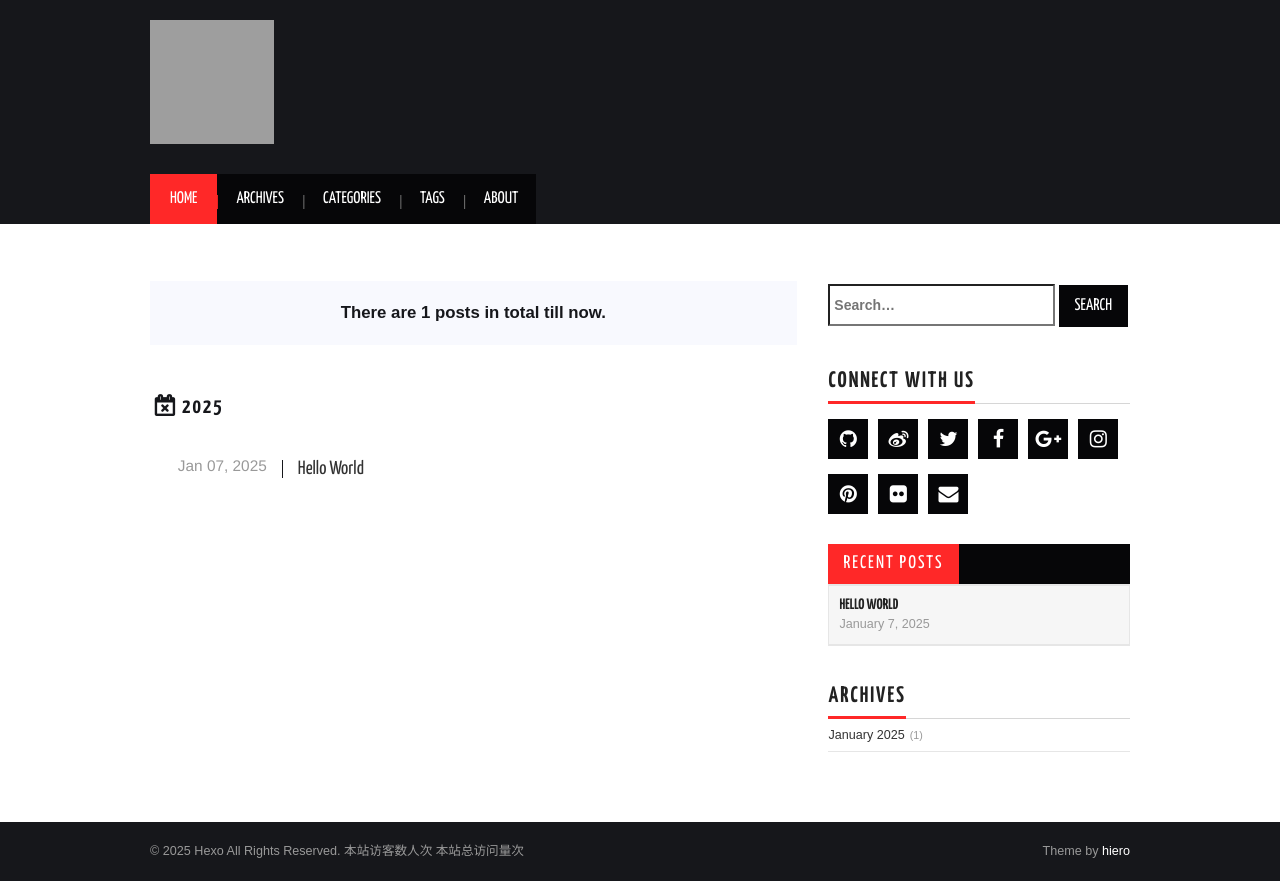
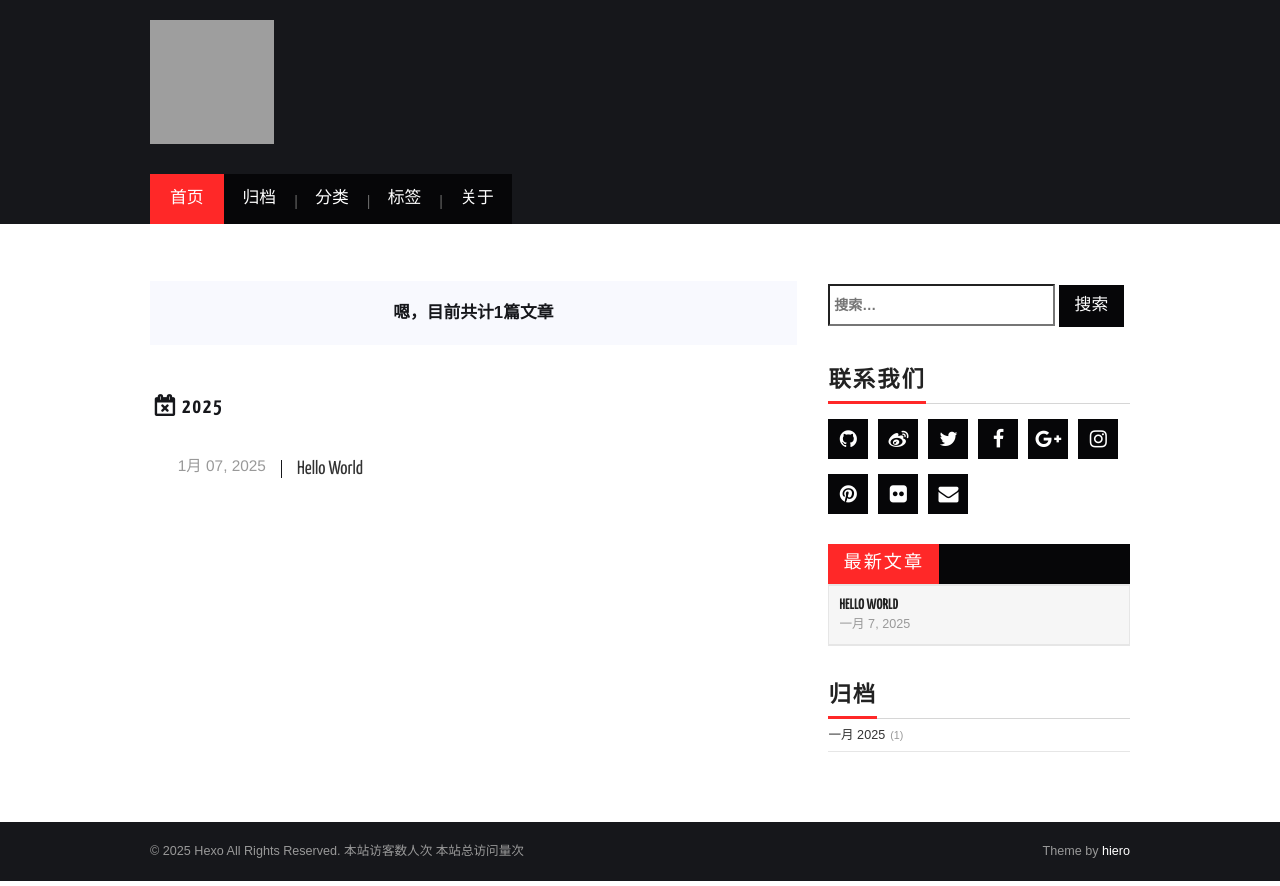
Before and after one commit to freak-guy/Telescopium, a plain HTML site: page archives/2025/01/index.html in a window 1280 px wide. Drawn offline with nearby package versions, Linux system fonts and the light colour scheme; some packages are replaced by stand-ins of ours; grey boxes are pictures that could not be loaded; a script that the page names is missing; a web font is replaced by a local one.

Commit message:
Site updated: 2025-02-18 09:51:42

```diff
--- a/archives/2025/01/index.html
+++ b/archives/2025/01/index.html
@@ -17,7 +17,7 @@
   <!-- PACE Progress Bar START -->
 
 
-  <title>archives: 2025/1 | Hexo</title>
+  <title>归档: 2025/1 | Hexo</title>
   <meta name="viewport" content="width=device-width, initial-scale=1, maximum-scale=1">
 
 
@@ -27,7 +27,7 @@
 <meta property="og:title" content="Hexo">
 <meta property="og:url" content="https://freak-guy.github.io/Telescopium/archives/2025/01/index.html">
 <meta property="og:site_name" content="Hexo">
-<meta property="og:locale" content="en_US">
+<meta property="og:locale" content="zh_CN">
 <meta property="article:author" content="John Doe">
 <meta name="twitter:card" content="summary">
 
@@ -80,15 +80,15 @@
 <script>
 var themeMenus = {};
 
-  themeMenus["/Telescopium/"] = "Home";
+  themeMenus["/Telescopium/"] = "首页";
 
-  themeMenus["/Telescopium/archives"] = "Archives";
+  themeMenus["/Telescopium/archives"] = "归档";
 
-  themeMenus["/Telescopium/categories"] = "Categories";
+  themeMenus["/Telescopium/categories"] = "分类";
 
-  themeMenus["/Telescopium/tags"] = "Tags";
+  themeMenus["/Telescopium/tags"] = "标签";
 
-  themeMenus["/Telescopium/about"] = "About";
+  themeMenus["/Telescopium/about"] = "关于";
 
 </script>
 
@@ -117,15 +117,15 @@ var themeMenus = {};
 
               <ul id="main-nav" class="nmenu sf-js-enabled">
 
-                      <li class="menu-item menu-item-type-custom menu-item-object-custom menu-item-home menu-item-1663"> <a class="" href="/Telescopium/">Home</a> </li>
+                      <li class="menu-item menu-item-type-custom menu-item-object-custom menu-item-home menu-item-1663"> <a class="" href="/Telescopium/">首页</a> </li>
 
-                      <li class="menu-item menu-item-type-custom menu-item-object-custom menu-item-home menu-item-1663"> <a class="" href="/Telescopium/archives">Archives</a> </li>
+                      <li class="menu-item menu-item-type-custom menu-item-object-custom menu-item-home menu-item-1663"> <a class="" href="/Telescopium/archives">归档</a> </li>
 
-                      <li class="menu-item menu-item-type-custom menu-item-object-custom menu-item-home menu-item-1663"> <a class="" href="/Telescopium/categories">Categories</a> </li>
+                      <li class="menu-item menu-item-type-custom menu-item-object-custom menu-item-home menu-item-1663"> <a class="" href="/Telescopium/categories">分类</a> </li>
 
-                      <li class="menu-item menu-item-type-custom menu-item-object-custom menu-item-home menu-item-1663"> <a class="" href="/Telescopium/tags">Tags</a> </li>
+                      <li class="menu-item menu-item-type-custom menu-item-object-custom menu-item-home menu-item-1663"> <a class="" href="/Telescopium/tags">标签</a> </li>
 
-                      <li class="menu-item menu-item-type-custom menu-item-object-custom menu-item-home menu-item-1663"> <a class="" href="/Telescopium/about">About</a> </li>
+                      <li class="menu-item menu-item-type-custom menu-item-object-custom menu-item-home menu-item-1663"> <a class="" href="/Telescopium/about">关于</a> </li>
 
               </ul>
             </div>
@@ -172,7 +172,7 @@ var themeMenus = {};
       <div id="content" class="outer">
 
           <section id="main">
-  <div class="archives-tags-wrap"><blockquote><span>There are 1 posts in total till now.</span></blockquote>
+  <div class="archives-tags-wrap"><blockquote><span>嗯，目前共计1篇文章</span></blockquote>
 
 
 
@@ -195,7 +195,7 @@ var themeMenus = {};
     <header class="archive-article-header">
 
       <a href="/Telescopium/2025/01/07/hello-world/" class="archive-article-date">
-		  <time datetime="2025-01-07T02:54:12.050Z" itemprop="datePublished">Jan 07, 2025</time>
+		  <time datetime="2025-01-07T02:54:12.050Z" itemprop="datePublished">1月 07, 2025</time>
 	  </a>
 
 
@@ -226,15 +226,15 @@ var themeMenus = {};
     <form class="search-form">
         <label style="width: 75%;">
             <span class="screen-reader-text">Search for:</span>
-            <input type="search" class="search-field" style="height: 42px;" placeholder=" Search…" value="" name="s" title="Search for:">
+            <input type="search" class="search-field" style="height: 42px;" placeholder=" 搜索…" value="" name="s" title="Search for:">
         </label>
-        <input type="submit" class="search-form-submit" value="Search">
+        <input type="submit" class="search-form-submit" value="搜索">
     </form>
     <div class="ins-search">
     <div class="ins-search-mask"></div>
     <div class="ins-search-container">
         <div class="ins-input-wrapper">
-            <input type="text" class="ins-search-input" placeholder="Type something..."/>
+            <input type="text" class="ins-search-input" placeholder="请输入关键词..."/>
             <span class="ins-close ins-selectable"><i class="fa fa-times-circle"></i></span>
         </div>
         <div class="ins-section-wrapper">
@@ -246,11 +246,11 @@ var themeMenus = {};
 (function (window) {
     var INSIGHT_CONFIG = {
         TRANSLATION: {
-            POSTS: 'Posts',
-            PAGES: 'Pages',
-            CATEGORIES: 'Categories',
-            TAGS: 'Tags',
-            UNTITLED: '(Untitled)',
+            POSTS: '文章',
+            PAGES: '页面',
+            CATEGORIES: '分类',
+            TAGS: '标签',
+            UNTITLED: '(无标题)',
         },
         ROOT_URL: '/Telescopium/',
         CONTENT_URL: '/Telescopium/content.json',
@@ -267,7 +267,7 @@ var themeMenus = {};
 
 
   <div class="widget-wrap">
-    <h3 class="widget-title">Connect With Us</h3>
+    <h3 class="widget-title">联系我们</h3>
     <div class="widget widget_athemes_social_icons">
 
     	<ul class="clearfix widget-social-icons">
@@ -329,7 +329,7 @@ var themeMenus = {};
 
   <div class="widget_athemes_tabs">
     <ul id="widget-tab" class="clearfix widget-tab-nav">
-      <li class="active"><a>Recent Posts</a></li>
+      <li class="active"><a>最新文章</a></li>
     </ul>
     <div class="widget">
       <ul>
@@ -341,7 +341,7 @@ var themeMenus = {};
 
 
               <h6 style="margin: 0;"><a href="/Telescopium/2025/01/07/hello-world/">Hello World</a></h6>
-              <span>January 7, 2025</span>
+              <span>一月 7, 2025</span>
             </div>
 
           </li>
@@ -361,10 +361,10 @@ var themeMenus = {};
 
 
   <div class="widget-wrap">
-    <h3 class="widget-title">Archives</h3>
+    <h3 class="widget-title">归档</h3>
 
     <div class="widget">
-      <ul class="archive-list"><li class="archive-list-item"><a class="archive-list-link" href="/Telescopium/archives/2025/01/">January 2025</a><span class="archive-list-count">1</span></li></ul>
+      <ul class="archive-list"><li class="archive-list-item"><a class="archive-list-link" href="/Telescopium/archives/2025/01/">一月 2025</a><span class="archive-list-count">1</span></li></ul>
     </div>
   </div>
 
```
Also changed, not shown: 2025/01/07/hello-world/index.html (+14 -14 lines), archives/2025/index.html (+27 -27 lines), archives/index.html (+27 -27 lines), index.html (+25 -25 lines), css/images/favicon.ico.
